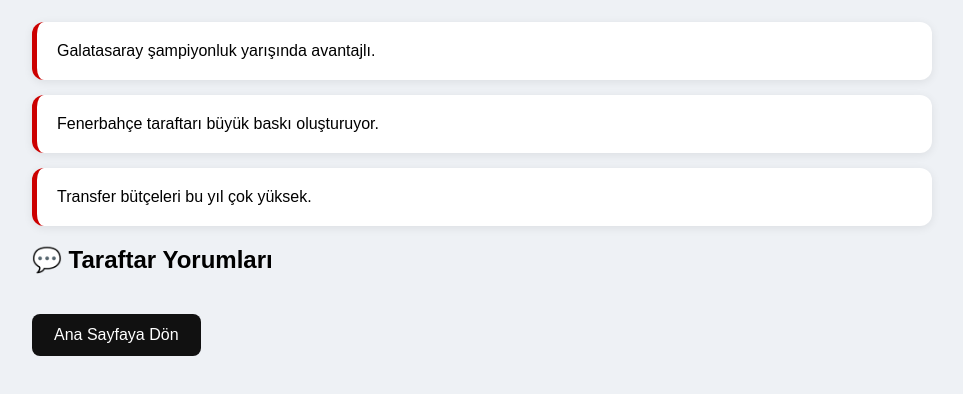
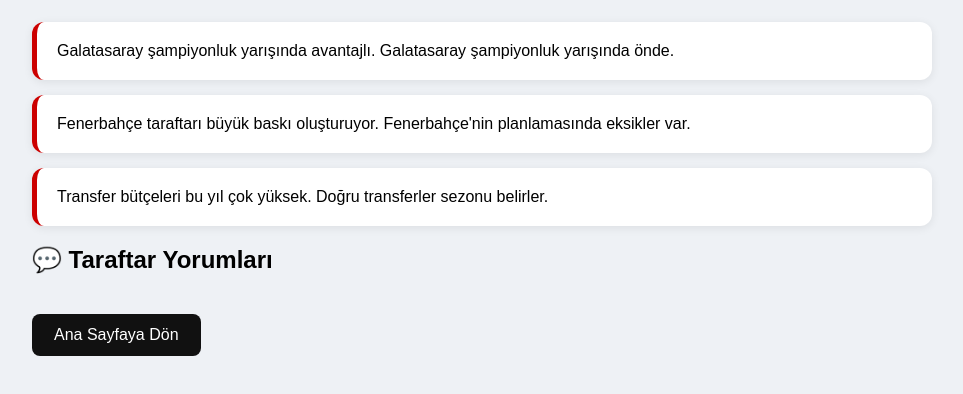
Before and after one commit to GoallineHaber/goallinehaber.github.io, a plain HTML site: page uzmanlar/serdar.html in a window 1280 px wide. Shown: the part 124-518 px from the top of the page, without its empty margins (158-1121 px from the left). Drawn offline with Linux system fonts and the light colour scheme.

Commit message:
Update serdar.html

```diff
--- a/uzmanlar/serdar.html
+++ b/uzmanlar/serdar.html
@@ -62,14 +62,17 @@ body{
 
 <div class="comment">
 Galatasaray şampiyonluk yarışında avantajlı.
+    Galatasaray şampiyonluk yarışında önde.
 </div>
 
 <div class="comment">
 Fenerbahçe taraftarı büyük baskı oluşturuyor.
+    Fenerbahçe'nin planlamasında eksikler var.
 </div>
 
 <div class="comment">
 Transfer bütçeleri bu yıl çok yüksek.
+    Doğru transferler sezonu belirler.
 </div>
 
        <div class="comments-section">
```
